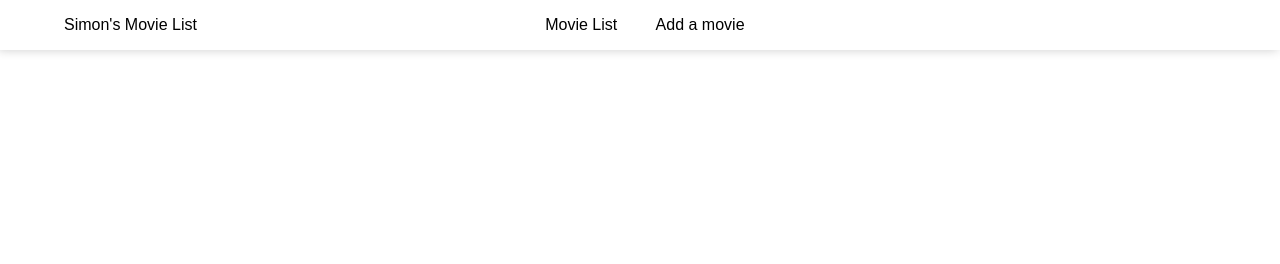
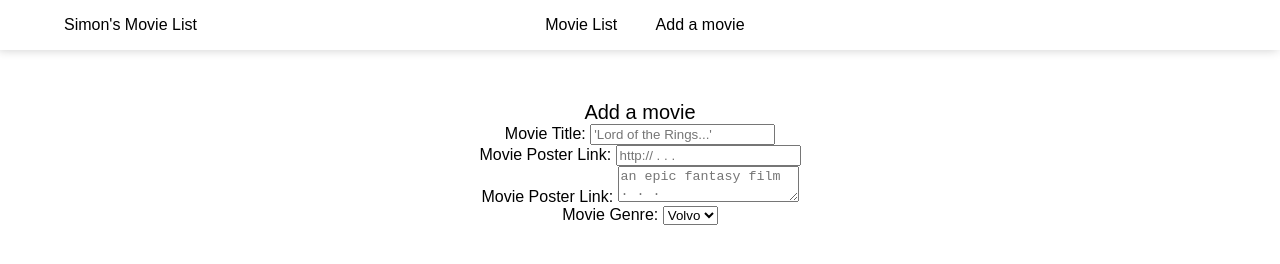
Before and after one commit to GermscheidSimon/movie-sagas, a React app: page /#/addMovie in a window 1280 px wide. Built offline with nearby package versions, Linux system fonts and the light colour scheme.

Commit message:
initial form setup

```diff
--- /dev/null
+++ b/src/components/AddMovie/AddMovie.css
@@ -0,0 +1,10 @@
+.addMovieWrap{
+    margin: 4%;
+}
+.addMovieHeader{
+    font-size: 20px;
+}
+.formWrap{
+    display: flex;
+    flex-direction: column;
+}
--- /dev/null
+++ b/src/components/AddMovie/AddMovie.js
@@ -0,0 +1,39 @@
+import React, { Component } from 'react'
+import './AddMovie.css'
+
+class AddMovie extends Component{
+
+
+    render() {
+        return(
+            <div className="addMovieWrap">
+                <div className="addMovieHeader">Add a movie</div>
+                <div className="formWrap">
+                    <div>
+                        <label htmlFor="movieTitleInp">Movie Title:  </label>
+                            <input className="movieTitleInp" placeholder="'Lord of the Rings...'"/>
+                    </div>
+                    <div>
+                        <label htmlFor="moviePosterInp">Movie Poster Link:  </label>
+                            <input className="moviePosterInp" placeholder="http:// . . ."/>
+                    </div>
+                    <div>
+                        <label htmlFor="movieDescriptionInp">Movie Poster Link:  </label>
+                            <textarea className="movieDescriptionInp" placeholder="an epic fantasy film . . . "/>
+                    </div>
+                    <div>
+                        <label  htmlFor="movieGenreSelect">Movie Genre: </label>
+                        <select className="movieGenreSelect">
+                            <option value="volvo">Volvo</option>
+                            <option value="saab">Saab</option>
+                            <option value="opel">Opel</option>
+                            <option value="audi">Audi</option>
+                        </select>
+                    </div>
+                </div>
+            </div>
+        )
+    }
+}
+
+export default AddMovie;
--- a/src/components/App/App.js
+++ b/src/components/App/App.js
@@ -7,6 +7,7 @@ import MovieDetails from '../MovieDetails/MovieDetails'
 import Header from '../Header/Header'
 //misc
 import './App.css';
+import AddMovie from '../AddMovie/AddMovie';
 
 
 class App extends Component {
@@ -20,6 +21,7 @@ class App extends Component {
 
           <Route exact path="/" component={MovieList}/>
           <Route path="/details" component={MovieDetails}/>
+          <Route path="/addMovie" component={AddMovie}/>
         </Router>
       </div>
     );
--- a/src/components/Header/Header.js
+++ b/src/components/Header/Header.js
@@ -13,7 +13,7 @@ class Header extends Component {
                 </div>
                 <div className="navBar">
                     <Link to="/" className="linkButton" >Movie List</Link>
-                    <Link to="/details"className="linkButton"  >Add a movie</Link>
+                    <Link to="/addMovie" className="linkButton"  >Add a movie</Link>
                 </div>
             </div>
         )
--- a/src/components/MovieItem/MovieItem.css
+++ b/src/components/MovieItem/MovieItem.css
@@ -2,7 +2,7 @@
     margin: 4%;
     box-shadow: 0 4px 8px 0 rgba(0,0,0,0.2);
     width: 300px;
-    max-height: 500px;
+    max-height: 600px;
 }
 
 .movieItemWrap:hover{
@@ -12,7 +12,7 @@
 }
 img{
     width: 100%;
-    height: 60%;
+    height: 65%;
 }
 .title{
     font-weight: bolder;
```
